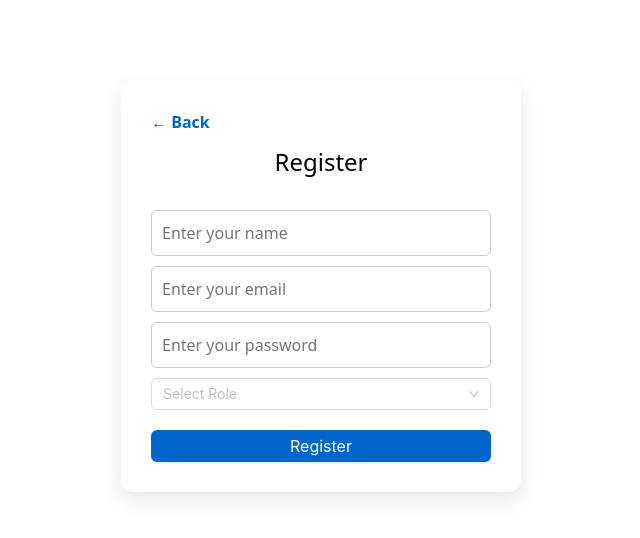
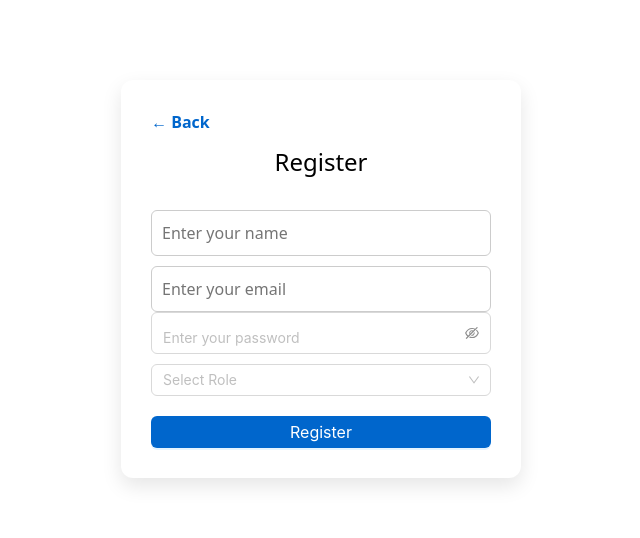
Before and after one commit to tejaprom/leave-app-mern, a React (Vite) app in the folder client/: page /register in a window 1280 px wide. Shown: the top 538 px of the page, without its empty margins (319-959 px from the left). Built offline with nearby package versions, Linux system fonts and the light colour scheme; no server answers.

Commit message:
Update Register.jsx

```diff
--- a/client/src/pages/Register.jsx
+++ b/client/src/pages/Register.jsx
@@ -2,7 +2,7 @@ import { useState } from 'react';
 import '../styles/ForgotPassword.css'; // Reusing the same CSS
 import { useNavigate } from 'react-router-dom';
 import BackToHome from '../components/BackToHome';
-import { Button, Select } from 'antd';
+import { Button, Select, Input } from 'antd';
 import { register } from '../utils/apiCalls';
 
 const { Option } = Select;
@@ -21,8 +21,10 @@ const Register = () => {
     const navigate = useNavigate();
 
     const handleChange = (e) => {
-        setFormData({ ...formData, [e.target.name]: e.target.value });
-    };
+    const { name, value } = e.target;
+    setFormData((prev) => ({ ...prev, [name]: value }));
+};
+
 
     const handleRoleChange = (value) => {
         setFormData({ ...formData, role: value });
@@ -36,7 +38,7 @@ const Register = () => {
             setError('');
             const res = await register(formData);
             setMessage('Registration successful! Redirecting to login...');
-            setTimeout(() => navigate('/login'), 2000); // Redirect after 2s
+            setTimeout(() => navigate('/'), 2000); // Redirect after 2s
         } catch (err) {
             setError(err.response?.data?.error || 'Something went wrong');
         } finally {
@@ -65,14 +67,13 @@ const Register = () => {
                     onChange={handleChange}
                     required
                 />
-                <input
-                    type="password"
-                    name="password"
+                <Input.Password
                     placeholder="Enter your password"
                     value={formData.password}
-                    onChange={handleChange}
+                    onChange={(e) => setFormData({ ...formData, password: e.target.value })}
                     required
                 />
+
                 <Select
                     placeholder="Select Role"
                     value={formData.role || undefined}
```
